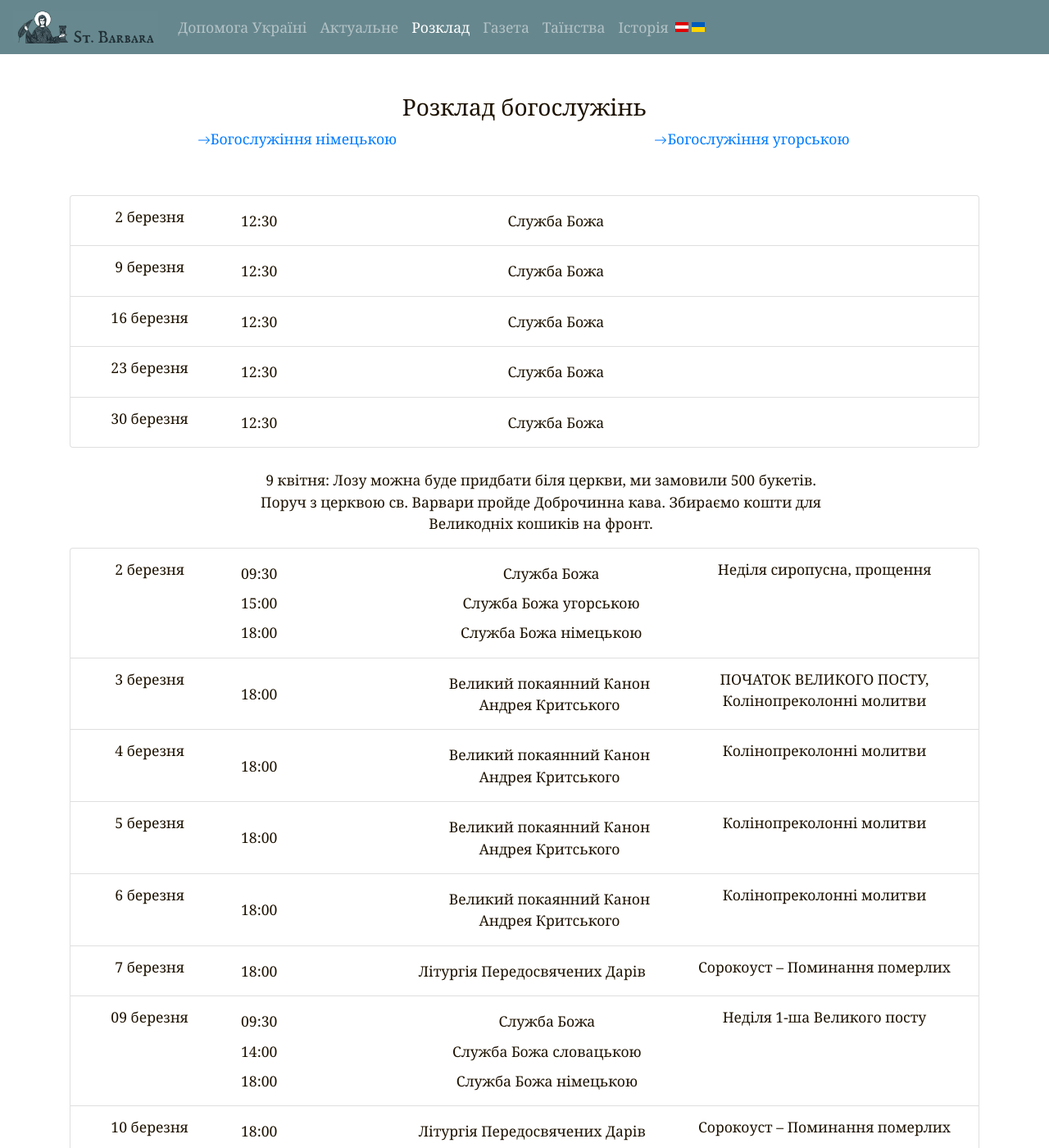
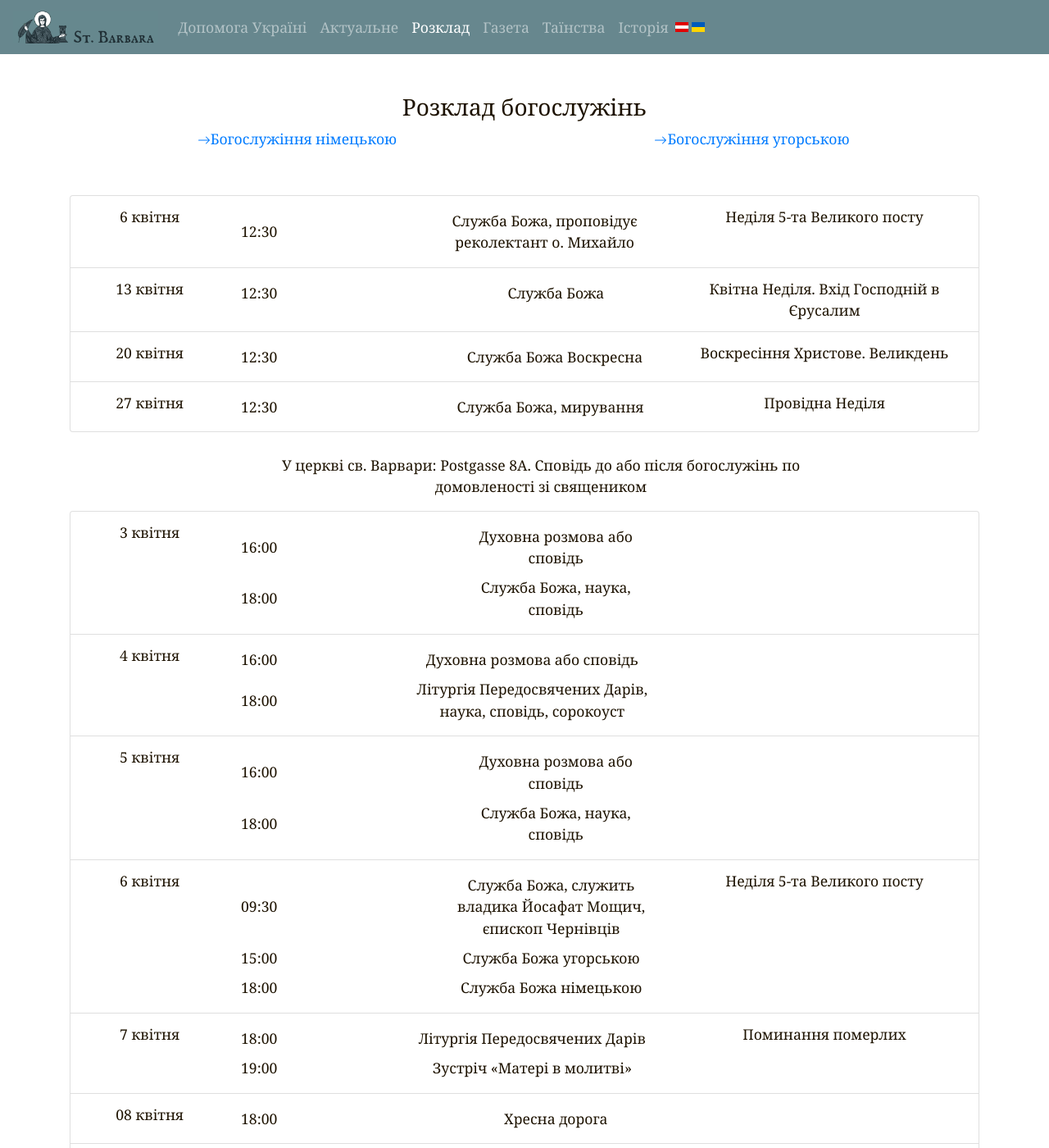
Before and after one commit to n3braska/jekyll, a Jekyll site: the page built from ua/timetable.html, in a window 1280 px wide and 1400 px high. Shown: the whole window at 82% size. Built offline with Jekyll 4.4.1, drawn with Linux system fonts in a browser that asks for light colours; some of the changed text lies outside the part shown.

Commit message:
April moth update

```diff
--- a/_data/de/calendar_jesuitenkirche.yml
+++ b/_data/de/calendar_jesuitenkirche.yml
@@ -80,42 +80,26 @@
     month_date: 03-2023
   - announcement: "Julianisches Kalender"
     day:
-      - d: 2
-        event:
-          - time: " 09:30"
-            title: Hl. Liturgie
-          - time: " 12:15"
-            title: Hl. Liturgie in der Jesuitenkirche
-        occasion: Неділя 5-та Великого посту. Преподобної Марії Єгиптянки
-      - d: 3
-        event:
-          - time: " 18:00"
-            title: Hl. Liturgie der Vorgeweihten Gaben
-        occasion: Großes Totengedenken
-      - d: 4
-        event:
-          - time: " 18:00"
-            title: Kreuzweg
-          - time: " 19:00"
-            title: Treffen „Mütter im Gebet“
-        occasion: null
-      - d: 5
-        event:
-          - time: " 19:00"
-            title: Passion
-        occasion: null
       - d: 6
         event:
-          - time: " 18:00"
-            title: Kreuzweg
-        occasion: null
-      - d: 7
+          - time: "12:30"
+            title: Hl. Liturgie (Ukrainisch)
+        occasion: 5 Sonntag der Fastenzeit
+      - d: 13
         event:
-          - time: " 9:30"
+          - time: "12:30"
+            title: Hl. Liturgie (Ukrainisch)
+        occasion: Palm-Sonntag
+      - d: 20
+        event:
+          - time: "12:30"
             title: Hl. Liturgie
-          - time: " 18:00"
-            title: Hl. Liturgie
-        occasion: Mariä Verkündigung (Jul. Kal.)
+        occasion: Oster-Sonntag
+      - d: 27
+        event:
+          - time: "12:30"
+            title: Hl. Liturgie (Ukrainisch)
+        occasion: Sonntag
     month_date: 04-2023
   - announcement: "In Jesuitenkirche: Doktor-Ignaz-Seipel-Platz 1"
     day:
--- a/_data/de/calendar_josaphatskapelle.yml
+++ b/_data/de/calendar_josaphatskapelle.yml
@@ -472,132 +472,162 @@
     month_date: 03-2023
   - announcement: null
     day:
-      - d: 7
-        event:
-          - time: " 11:00"
+      - d: 03
+        event:
+          - time: "18:00"
+            title: Hl. Liturgie
+        occasion: null
+      - d: 04
+        event:
+          - time: "18:00"
+            title: Liturgie der Vorgeweihten Gaben
+        occasion: Gedächtnis der Verstorbenen
+      - d: 05
+        event:
+          - time: "18:00"
+            title: Hl. Liturgie
+        occasion: null
+      - d: 06
+        event:
+          - time: "09:30"
+            title: Hl. Liturgie (Ukrainisch)
+          - time: "15:00"
+            title: Hl. Liturgie (Ungarisch)
+          - time: "18:00"
+            title: Hl. Liturgie (Deutsch)
+        occasion: 5 Sonntag der Fastenzeit
+      - d: 07
+        event:
+          - time: "18:00"
+            title: Liturgie der Vorgeweihten Gaben
+          - time: "19:00"
+            title: Gebetskreis „Mütter im Gebet“
+        occasion: Gedächtnis der Verstorbenen
+      - d: 08
+        event:
+          - time: "18:00"
+            title: Kreuzweg
+        occasion: null
+      - d: 09
+        event:
+          - time: "19:00"
+            title: Kreuzweg
+        occasion: Treffen der „Gemeinschaft der Gottes Liebe“
+      - d: 10
+        event:
+          - time: "18:00"
+            title: Großer Kanon des Andreas von Kryta
+        occasion: null
+      - d: 11
+        event:
+          - time: "18:00"
+            title: Liturgie der Vorgeweihten Gaben
+        occasion: Gedächtnis der Verstorbenen
+      - d: 13
+        event:
+          - time: "09:30"
+            title: Hl. Liturgie (Ukrainisch)
+          - time: "14:00"
+            title: Hl. Liturgie (Slowakisch)
+          - time: "18:00"
+            title: Hl. Liturgie (Deutsch)
+        occasion: Palm-Sonntag
+      - d: 14
+        event:
+          - time: "18:00"
+            title: Liturgie der Vorgeweihten Gaben
+          - time: "19:00"
+            title: Gebetskreis „Mütter im Gebet“
+        occasion: Gedächtnis der Verstorbenen
+      - d: 15
+        event:
+          - time: "18:30"
+            title: Liturgie der Vorgeweihten Gaben
+        occasion: Auf Deutsch
+      - d: 16
+        event:
+          - time: "19:00"
+            title: Kreuzweg
+        occasion: Treffen der „Gemeinschaft der Gottes Liebe“
+      - d: 17
+        event:
+          - time: "09:30"
+            title: Basiliusliturgie mit Vesper
+          - time: "18:00"
+            title: Passionsmatutin
+        occasion: null
+      - d: 18
+        event:
+          - time: "12:00"
             title: Vesper und Grablegung
-        occasion: Karfreitag
-      - d: 8
-        event:
-          - time: " 12:00"
+          - time: "18:00"
+            title: Jerusalemer Matutin
+        occasion: null
+      - d: 19
+        event:
+          - time: "15:00"
             title: Basiliusliturgie mit Vesper
-          - time: " 21:00"
-            title: Auferstehungsmatutin und Hl. Liturgie auf Deutsch und Ukrainisch
-          - time: " 22:00"
-            title: Osterspeisensegnung
-        occasion: Karsamstag, AUFERSTEHUNG CHRISTI
-      - d: 9
-        event:
-          - time: " 9:30"
-            title: Hl. Liturgie und Palmenweihe
-          - time: " 12:00"
-            title: Hl. Liturgie und Palmenweihe in der Jesuitenkirche
-        occasion: Sonntag des Einzugs in Jerusalem, PALMSONNTAG
-      - d: 11
-        event:
-          - time: " 18:00"
-            title: Kreuzweg
-          - time: " 19:00"
-            title: Treffen „Mütter im Gebet
-        occasion:
-      - d: 13
-        event:
-          - time: " 09:30"
-            title: Basiliusliturgie mit Vesper
-          - time: " 18:00"
-            title: Passionsmatutin
-        occasion:
-      - d: 14
-        event:
-          - time: " 09:30"
-            title: Vesper und Grablegung
-          - time: " 18:00"
-            title: Jerusalemermatutin
-        occasion: Karfreitag (Die Kirche bleibt den ganzen Tag offen)
-      - d: 15
-        event:
-          - time: " 09:30"
-            title: Basiliusliturgie mit Vesper
-          - time: " 20:30"
-            title: Grabgebet
-          - time: " 21:00"
-            title: Auferstehungsmatutin
-          - time: " 22:00"
-            title: Osterspeisensegnung
-        occasion: Karsamstag, AUFERSTEHUNG CHRISTI (Die Kirche bleibt den ganzen Tag offen)
-      - d: 16
-        event:
-          - time: " 09:30"
-            title: Hl. Liturgie danach Osterspeisensegnung vor der Kirche
-        occasion: SONNTAG der AUFERSTEHUNG
-      - d: 17
-        event:
-          - time: " 18:00"
-            title: Hl. Liturgie
-          - time: " 19:00"
-            title: Treffen „Mütter im Gebet
-        occasion: Ostermontag
-      - d: 18
-        event:
-          - time: " 18:00"
-            title: Hl. Liturgie
-        occasion: Osterdienstag
-      - d: 19
-        event:
-          - time: " 9:00"
-            title: Hl. Liturgie
-        occasion: null
+          - time: "18:00"
+            title: Auferstehungsmatutin in der Jesuitenkirche
+        occasion: 16:30/17:30/19:30 Osterspeisensegnung im Hof der Jesuitenkirche
       - d: 20
         event:
-          - time: " 18:00"
-            title: Hl. Liturgie
-        occasion: null
+          - time: "18:00"
+            title: Hl. Liturgie auf Deutsch
+        occasion: Oster-Sonntag
       - d: 21
         event:
-          - time: " 18:00"
-            title: Hl. Liturgie für Verstorbenen
-        occasion: null
+          - time: "18:00"
+            title: Hl. Liturgie
+          - time: "19:00"
+            title: Gebetskreis „Mütter im Gebet“
+        occasion: Oster-Montag
+      - d: 22
+        event:
+          - time: "18:00"
+            title: Hl. Liturgie
+        occasion: Oster-Dienstag
       - d: 23
         event:
-          - time: " 9:30"
-            title: Hl. Liturgie
-          - time: " 12:15"
-            title: Hl. Liturgie in der Jesuitenkirche
-        occasion: THOMASSONNTAG
+          - time: "19:00"
+            title: Hl. Liturgie
+        occasion: Treffen der „Gemeinschaft der Gottes Liebe“
       - d: 24
         event:
-          - time: " 18:00"
-            title: Hl. Liturgie für Verstorbenen
-          - time: " 19:00"
-            title: Treffen „Mütter im Gebet
-        occasion: null
+          - time: "18:00"
+            title: Hl. Liturgie
+        occasion: Oster-Donnerstag
       - d: 25
         event:
-          - time: " 18:00"
-            title: Hymnos-Akathistos an die Gottesgebärerin
-        occasion: null
-      - d: 26
-        event:
-          - time: " 09:00"
-            title: Hl. Liturgie
-        occasion: null
+          - time: "18:00"
+            title: Hl. Liturgie
+        occasion: Oster-Freitag
       - d: 27
         event:
-          - time: " 18:00"
-            title: Hl. Liturgie
-        occasion: null
+          - time: "09:30"
+            title: Hl. Liturgie (Ukrainisch)
+          - time: "14:00"
+            title: Hl. Liturgie (Slowakisch)
+          - time: "18:00"
+            title: Hl. Liturgie (Deutsch)
+        occasion: Sonntag
       - d: 28
         event:
-          - time: " 18:00"
-            title: Hl. Liturgie für Verstorbenen
+          - time: "18:00"
+            title: Hl. Liturgie
+          - time: "19:00"
+            title: Gebetskreis „Mütter im Gebet“
+        occasion: null
+      - d: 29
+        event:
+          - time: "18:00"
+            title: Hl. Liturgie
         occasion: null
       - d: 30
         event:
-          - time: " 9:30"
-            title: Hl. Liturgie
-          - time: " 12:15"
-            title: Hl. Liturgie in der Jesuitenkirche
-        occasion: SONNTAG der Myronträgerinnen
+          - time: "18:00"
+            title: Hl. Liturgie
+        occasion: null
     month_date: 04-2023
   - announcement: "In der Kirche St. Barbara: Postgasse 8A"
     day:
--- a/_data/publishedMonths.yml
+++ b/_data/publishedMonths.yml
@@ -4,9 +4,9 @@
   - number: 1
     isPublished: false
   - number: 2
+    isPublished: false
+  - number: 3
     isPublished: true
-  - number: 3
-    isPublished: false
   - number: 4
     isPublished: false
   - number: 5
--- a/_data/ua/calendar_jesuitenkirche.yml
+++ b/_data/ua/calendar_jesuitenkirche.yml
@@ -80,42 +80,26 @@
     month_date: 03-2023
   - announcement: ""
     day:
-      - d: 2
-        event:
-          - time: " 09:30"
-            title: Служба Божа
-          - time: " 12:15"
-            title: Служба Божа у церкві Єзуїтів
-        occasion: Неділя 5-та Великого посту. Преподобної Марії Єгиптянки
-      - d: 3
-        event:
-          - time: " 18:00"
-            title: Літургія напередосвячених дарів
-        occasion: Сорокоуст за померлих
-      - d: 4
-        event:
-          - time: " 18:00"
-            title: Хресна дорога
-          - time: " 19:00"
-            title: Зустріч «Матері в молитві»
-        occasion: null
-      - d: 5
-        event:
-          - time: " 19:00"
-            title: Страсті
-        occasion: null
       - d: 6
         event:
-          - time: " 18:00"
-            title: Хресна дорога
-        occasion: Квітна неділя за новим стилем
-      - d: 7
+          - time: "12:30"
+            title: Служба Божа, проповідує реколектант о. Михайло
+        occasion: Неділя 5-та Великого посту
+      - d: 13
         event:
-          - time: " 9:30"
+          - time: "12:30"
             title: Служба Божа
-          - time: " 18:00"
-            title: Служба Божа
-        occasion: БЛАГОВІЩЕННЯ ПРЕСВЯТОЇ ВЛАДИЧИЦІ НАШОЇ БОГОРОДИЦІ
+        occasion: Квітна Неділя. Вхід Господній в Єрусалим
+      - d: 20
+        event:
+          - time: "12:30"
+            title: Служба Божа Воскресна
+        occasion: Воскресіння Христове. Великдень
+      - d: 27
+        event:
+          - time: "12:30"
+            title: Служба Божа, мирування
+        occasion: Провідна Неділя
     month_date: 04-2023
   - announcement: "У церкві отців Єзуїтів - Jesuitenkirche: Doktor-Ignaz-Seipel-Platz 1"
     day:
--- a/_data/ua/calendar_josaphatskapelle.yml
+++ b/_data/ua/calendar_josaphatskapelle.yml
@@ -467,140 +467,170 @@
             title: Літургія Передосвячених Дарів
         occasion: Сорокоуст – Поминання померлих
     month_date: 03-2025
-  - announcement: "9 квітня: Лозу можна буде придбати біля церкви, ми замовили 500 букетів. Поруч з церквою св. Варвари пройде Доброчинна кава. Збираємо кошти для Великодніх кошиків на фронт."
+  - announcement: "У церкві св. Варвари: Postgasse 8A. Сповідь до або після богослужінь по домовленості зі священиком"
     day:
-      - d: 7
-        event:
-          - time: " 11:00"
-            title: Положення Плащаниці
-        occasion: СТРАСТНА П’ЯТНИЦЯ
-      - d: 8
-        event:
-          - time: " 12:00"
+      - d: 03
+        event:
+          - time: "16:00"
+            title: Духовна розмова або сповідь
+          - time: "18:00"
+            title: Служба Божа, наука, сповідь
+        occasion: null
+      - d: 04
+        event:
+          - time: "16:00"
+            title: Духовна розмова або сповідь
+          - time: "18:00"
+            title: Літургія Передосвячених Дарів, наука, сповідь, сорокоуст
+        occasion: null
+      - d: 05
+        event:
+          - time: "16:00"
+            title: Духовна розмова або сповідь
+          - time: "18:00"
+            title: Служба Божа, наука, сповідь
+        occasion: null
+      - d: 06
+        event:
+          - time: "09:30"
+            title: Служба Божа, служить владика Йосафат Мощич, єпископ Чернівців
+          - time: "15:00"
+            title: Служба Божа угорською
+          - time: "18:00"
+            title: Служба Божа німецькою
+        occasion: Неділя 5-та Великого посту
+      - d: 07
+        event:
+          - time: "18:00"
+            title: Літургія Передосвячених Дарів
+          - time: "19:00"
+            title: Зустріч «Матері в молитві»
+        occasion: Поминання померлих
+      - d: 08
+        event:
+          - time: "18:00"
+            title: Хресна дорога
+        occasion: null
+      - d: 09
+        event:
+          - time: "19:00"
+            title: Хресна дорога
+        occasion: Зустріч спільноти «Територія Божої любові»
+      - d: 10
+        event:
+          - time: "18:00"
+            title: Великий покаянний Канон Андрея Критського
+        occasion: null
+      - d: 11
+        event:
+          - time: "18:00"
+            title: Літургія Передосвячених Дарів
+        occasion: Поминання померлих
+      - d: 13
+        event:
+          - time: "09:30"
+            title: Служба Божа
+          - time: "14:00"
+            title: Служба Божа словацькою
+          - time: "18:00"
+            title: Служба Божа німецькою
+        occasion: Квітна Неділя. Вхід Господній в Єрусалим
+      - d: 14
+        event:
+          - time: "18:00"
+            title: Літургія Передосвячених Дарів
+          - time: "19:00"
+            title: Зустріч «Матері в молитві»
+        occasion: Поминання померлих
+      - d: 15
+        event:
+          - time: "18:30"
+            title: Літургія Передосвячених Дарів
+        occasion: Німецькою мовою
+      - d: 16
+        event:
+          - time: "19:00"
+            title: Хресна дорога
+        occasion: Зустріч спільноти «Територія Божої любові»
+      - d: 17
+        event:
+          - time: "09:30"
             title: Вечірня з Св. Літургією
-          - time: " 21:00"
-            title: Воскресна Утрення
-          - time: " 22:00"
-            title: Воскресна літургія та посвячення Пасок
-        occasion: ВЕЛ. СУБОТА, ВОСКРЕСІННЯ ХРИСТОВЕ
-      - d: 9
-        event:
-          - time: " 9:30"
-            title: Служба Божа, освячення лози та пасок
-          - time: " 12:00"
-            title: Служба Божа, освячення лози та пасок у церкві Єзуїтів
-        occasion: НЕДІЛЯ КВІТНА
-      - d: 11
-        event:
-          - time: " 18:00"
-            title: Хресна дорога
-          - time: " 19:00"
+          - time: "18:00"
+            title: Утреня Страстей Христових
+        occasion: null
+      - d: 18
+        event:
+          - time: "12:00"
+            title: Винесення плащаниці
+          - time: "18:00"
+            title: Єрусалимська Утреня
+        occasion: Церква залишається відчиненою від 12:00 до 22:00 для поклоніння Плащаниці
+      - d: 19
+        event:
+          - time: "15:00"
+            title: Вечірня з Св. Літургією Василія Великого
+          - time: "18:00"
+            title: Воскресна Утреня у церкві отців Єзуїтів
+        occasion: 16:30/17:30/19:30 Посвячення пасок у дворику церкви о. Єзуїтів
+      - d: 20
+        event:
+          - time: "18:00"
+            title: Служба Божа німецькою
+        occasion: Воскресіння Христове. Великдень
+      - d: 21
+        event:
+          - time: "18:00"
+            title: Служба Божа
+          - time: "19:00"
             title: Зустріч «Матері в молитві»
-        occasion:
-      - d: 13
-        event:
-          - time: " 09:30"
-            title: Вечірня з Св. Літургією
-          - time: " 18:00"
-            title: Утреня Cтрастей ГНІХ
-        occasion:
-      - d: 14
-        event:
-          - time: " 09:30"
-            title: Вечірня та Покладенням Плащаниці
-          - time: " 18:00"
-            title: Єрусалимська Утреня
-        occasion: СТРАСТНА П’ЯТНИЦЯ (Церква залишається відчиненою цілий день)
-      - d: 15
-        event:
-          - time: "14:00/15:00/16:00/17:00/ 18:00/19:00/20:00/22:00"
-            title: Благословення пасок на площі перед церквою
-          - time: " "
-            title: " "
-          - time: " "
-            title: " "
-          - time: " 09:30"
-            title: Вечірня з Св. Літургією
-          - time: " 20:30"
-            title: Надгробна молитва
-          - time: " 21:00"
-            title: Воскресна Утреня
-          - time: " 22:00"
-            title: Посвячення пасок
-        occasion: ВЕЛ. СУБОТА, ВОСКРЕСІННЯ ХРИСТОВЕ (Церква залишається відчиненою цілий день)
-      - d: 16
-        event:
-          - time: " 09:30"
-            title: Служба Божа опісля посвячення пасок на вулиці
-        occasion: ВОСКРЕСНА НЕДІЛЯ
-      - d: 17
-        event:
-          - time: " 18:00"
-            title: Служба Божа
-          - time: " 19:00"
+        occasion: Св. Понеділок
+      - d: 22
+        event:
+          - time: "18:00"
+            title: Служба Божа
+        occasion: Св. Вівторок
+      - d: 23
+        event:
+          - time: "19:00"
+            title: Служба Божа
+        occasion: Зустріч спільноти «Територія Божої любові»
+      - d: 24
+        event:
+          - time: "18:00"
+            title: Служба Божа
+        occasion: Св. Четвер
+      - d: 25
+        event:
+          - time: "18:00"
+            title: Служба Божа
+        occasion: Св. П’ятниця
+      - d: 27
+        event:
+          - time: "09:30"
+            title: Служба Божа, мирування
+          - time: "14:00"
+            title: Служба Божа словацькою
+          - time: "18:00"
+            title: Служба Божа німецькою
+        occasion: Провідна Неділя
+      - d: 28
+        event:
+          - time: "18:00"
+            title: Служба Божа
+          - time: "19:00"
             title: Зустріч «Матері в молитві»
-        occasion: СВ. ПОНЕДІЛОК
-      - d: 18
-        event:
-          - time: " 18:00"
-            title: Служба Божа
-        occasion: СВ.ВІВТОРОК
-      - d: 19
-        event:
-          - time: " 9:00"
-            title: Служба Божа
-        occasion: null
-      - d: 20
-        event:
-          - time: " 18:00"
-            title: Служба Божа
-        occasion: null
-      - d: 21
-        event:
-          - time: " 18:00"
-            title: Служба Божа, поминання померлих
-        occasion: null
-      - d: 23
-        event:
-          - time: " 9:30"
-            title: Служба Божа
-          - time: " 12:15"
-            title: Служба Божа у церкві Єзуїтів
-        occasion: НЕДІЛЯ ТОМИНА
-      - d: 24
-        event:
-          - time: " 18:00"
-            title: Служба Божа, поминання померлих
-          - time: " 19:00"
-            title: Зустріч «Матері в молитві»
-        occasion: null
-      - d: 25
-        event:
-          - time: " 18:00"
-            title: Молебень до Богородиці
-        occasion: null
-      - d: 26
-        event:
-          - time: " 09:00"
-            title: Служба Божа
-        occasion: null
-      - d: 27
-        event:
-          - time: " 18:00"
-            title: Служба Божа
-        occasion: null
-      - d: 28
-        event:
-          - time: " 18:00"
-            title: Служба Божа, поминання померлих
+        occasion: null
+      - d: 29
+        event:
+          - time: "18:00"
+            title: Служба Божа
         occasion: null
       - d: 30
         event:
-          - time: " 9:30"
-            title: Служба Божа
-          - time: " 12:15"
-            title: Служба Божа у церкві Єзуїтів
-        occasion: НЕДІЛЯ МИРОНОСИЦЬ
+          - time: "19:00"
+            title: Служба Божа
+        occasion: Зустріч спільноти «Територія Божої любові»
     month_date: 04-2023
   - announcement: "У церкві св. Варвари: Postgasse 8A"
     day:
```
